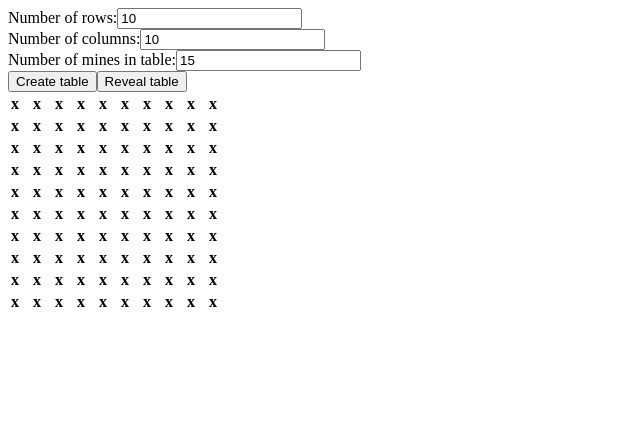
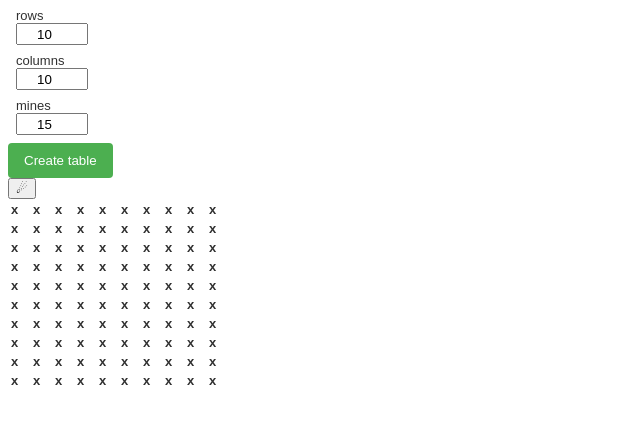
Before and after one commit to Bozjator/minesweeper, an Angular app: page / in a window 1280 px wide. Shown: the top 424 px of the page, without its empty margins (0-640 px from the left). Built offline with nearby package versions, Linux system fonts and the light colour scheme.

Commit message:
Game menu styled

```diff
--- a/src/app/app.component.html
+++ b/src/app/app.component.html
@@ -1,32 +1,43 @@
-<label for="num-of-rows">Number of rows:</label>
-<input type="number" id="num-of-rows" #numOfRowsUserInput [value]="numOfRows">
-<br />
-<label for="num-of-col">Number of columns:</label>
-<input type="number" id="num-of-col" #numOfColsUserInput [value]="numOfCols">
-<br />
-<label for="num-of-mines-in-table">Number of mines in table:</label>
-<input type="number" id="num-of-mines-in-table" #numOfMinesInTableUserInput [value]="numOfMinesInTable">
-<span *ngIf="uiTooMuchMinesShowWarning" style="color:red">
-    This much mines!
-</span>
-<br />
+<div class="page-content">
+
+    <div class="game-menu">
+        <div class="game-menu-input-box">
+            <label>rows</label><br />
+            <input type="number" #numOfRowsUserInput [value]="numOfRows" min="5" max="100" onkeydown="return false">
+        </div>
+
+        <div class="game-menu-input-box">
+            <label>columns</label><br />
+            <input type="number" #numOfColsUserInput [value]="numOfCols" min="5" max="100" onkeydown="return false">
+        </div>
+
+        <div class="game-menu-input-box">
+            <label>mines</label><br />
+            <input type="number" #numOfMinesInTableUserInput [value]="numOfMinesInTable" min="1" max="100" onkeydown="return false">
+        </div>
+
+        <div *ngIf="uiTooMuchMinesShowWarning" class="game-menu-warning">
+            Too much mines!
+        </div>
+
         <button
+            class="button-create-table"
             (click)="createTableFromUserInput(numOfRowsUserInput.value, numOfColsUserInput.value, numOfMinesInTableUserInput.value)">
             Create table
         </button>
+    </div>
 
-<button
-(click)="revealMineTable()">
-    Reveal table
-</button>
+    <div>
+        <button class="button-reveal-table" (click)="revealMineTable()">&#9732;</button>
+        <span *ngIf="gameOver" style="color:red;">You stepped onto mine!</span>
+    </div>
 
-<span *ngIf="gameOver" style="color:red;">You stepped onto mine!</span>
-
+    <div class="mines-table">
         <table style="table-layout: fixed;" style="cursor:pointer">
             <tr *ngFor="let row of mineTableContent; let rowIndex = index">
                 <td *ngFor="let column of row; let colIndex = index" style="width: 18px;">
-            <span *ngIf="mineTableVisibility[rowIndex][colIndex] == 0; else showMineTableContent"
-                (click)="revealCellAndContentAround(rowIndex, colIndex)" style="font-weight:bold;">x</span>
+                    <span *ngIf="mineTableVisibility[rowIndex][colIndex] == 0; else showMineTableContent" (click)="revealCellAndContentAround(rowIndex, colIndex)"
+                        style="font-weight:bold;">x</span>
                     <ng-template #showMineTableContent>
                         <span *ngIf="mineTableContent[rowIndex][colIndex] == mineLabel; else showMineTableValue">*</span>
                         <ng-template #showMineTableValue>{{mineTableContent[rowIndex][colIndex]}}</ng-template>
@@ -34,3 +45,5 @@
                 </td>
             </tr>
         </table>
+    </div>
+</div>
--- /dev/null
+++ b/src/app/app.component.scss
@@ -0,0 +1,39 @@
+.page-content {
+}
+
+.game-menu {
+    width: 300px;
+    line-height: 15px;
+
+    input[type=number] {
+        width: 64px;
+        height: 16px;
+        text-align: center;
+    }
+
+    .game-menu-warning {
+        color: #D91616;
+        font-weight: bold;
+        margin-bottom: 10px;
+    }
+
+    .button-create-table {
+        background-color: #4CAF50;
+        color: white;
+        padding: 10px 16px;
+        border: none;
+        border-radius: 4px;
+        cursor: pointer;
+    }
+
+    .game-menu-input-box {
+        margin: 8px;
+    }
+
+    .button-reveal-table {
+
+    }
+}
+
+.mines-table {
+}
--- a/src/app/app.component.ts
+++ b/src/app/app.component.ts
@@ -3,7 +3,7 @@ import { Component } from '@angular/core';
 @Component({
   selector: 'app-root',
   templateUrl: './app.component.html',
-  styleUrls: ['./app.component.css']
+  styleUrls: ['./app.component.scss']
 })
 export class AppComponent {
 
--- a/src/styles.css
+++ b/src/styles.css
@@ -1 +1,7 @@
 /* You can add global styles to this file, and also import other style files */
+
+body {
+    font-family: Arial, Helvetica, Sans-Serif;
+    font-size: 13px;
+    color: #313131;
+}
```
Also changed, not shown: src/app/app.component.css (deleted). Lines whose indentation alone changed are shown as unchanged.
